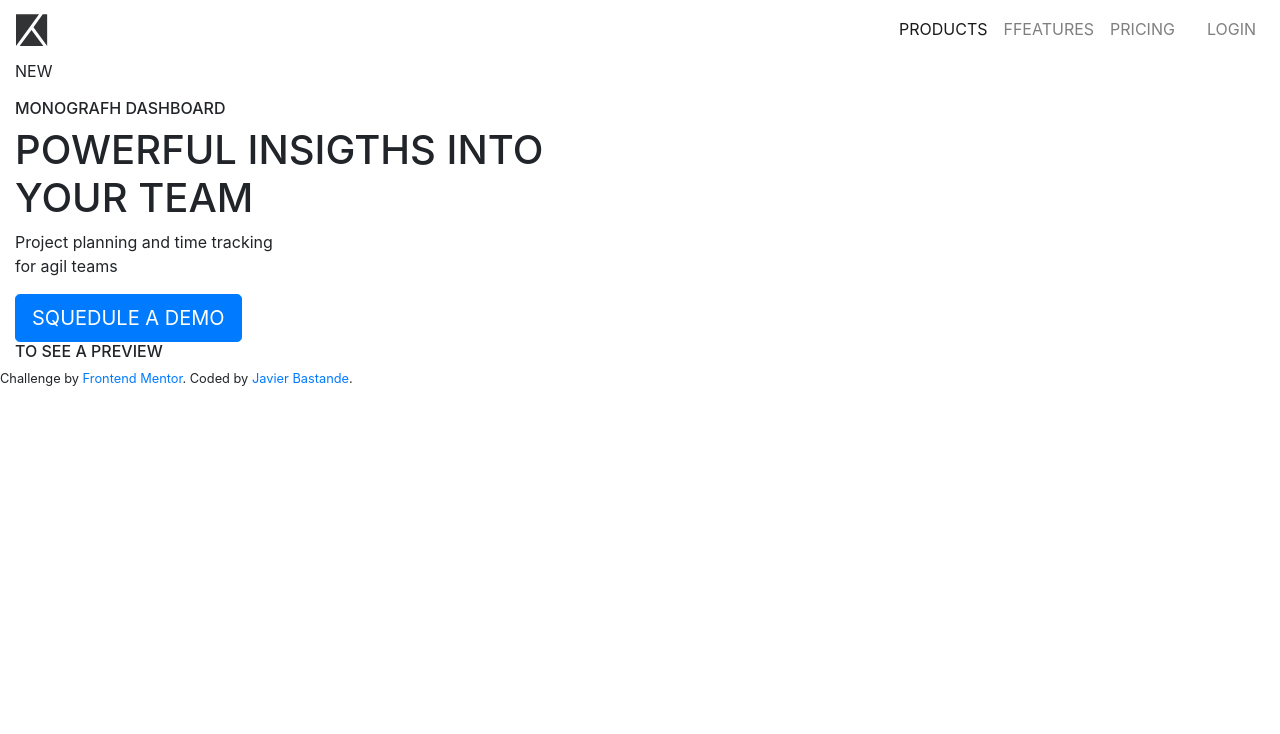
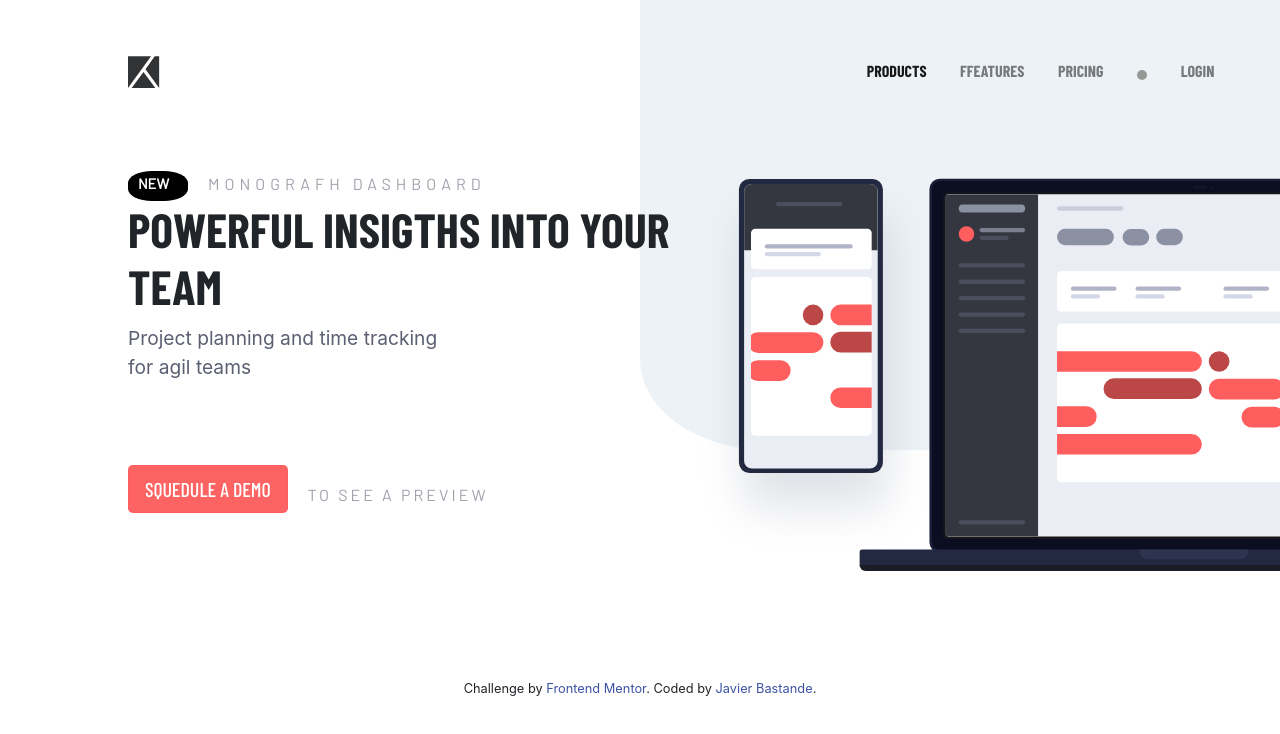
Before and after one commit to JavierBL89/2-layout-Boostrap-responsive, a plain HTML site: page index.html in a window 1280 px wide. Drawn offline with nearby package versions, Linux system fonts and the light colour scheme; a script that the page names is missing.

Commit message:
Update index.html

```diff
--- a/index.html
+++ b/index.html
@@ -9,7 +9,7 @@
 
   <!-- ------STYLESHEETS------ -->
   <link rel="stylesheet" href="https://cdn.jsdelivr.net/npm/bootstrap@4.5.3/dist/css/bootstrap.min.css" integrity="sha384-TX8t27EcRE3e/ihU7zmQxVncDAy5uIKz4rEkgIXeMed4M0jlfIDPvg6uqKI2xXr2" crossorigin="anonymous">
-  <link rel="stylesheet" href="2style.css">
+  <link rel="stylesheet" href="style.css">
 
 
   <!-- --------- FONTS FAMILY ------- -->
```
